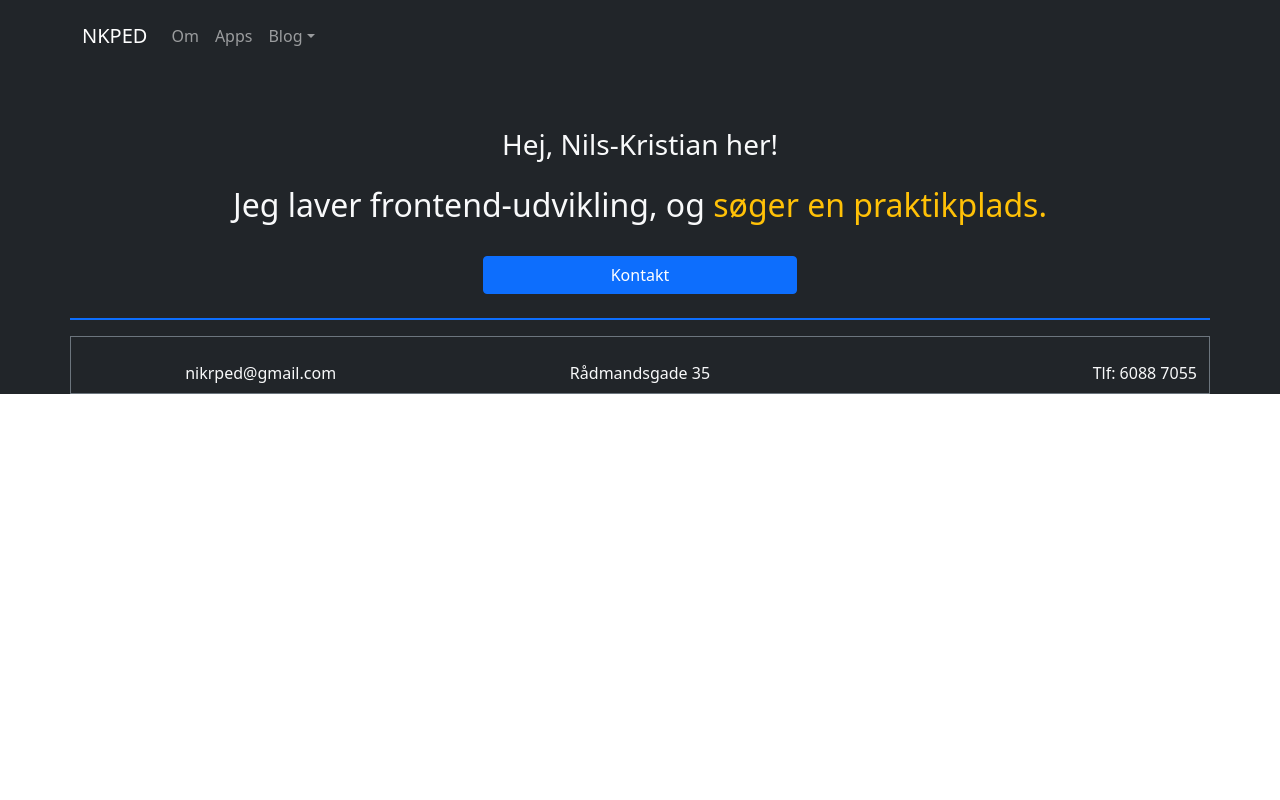
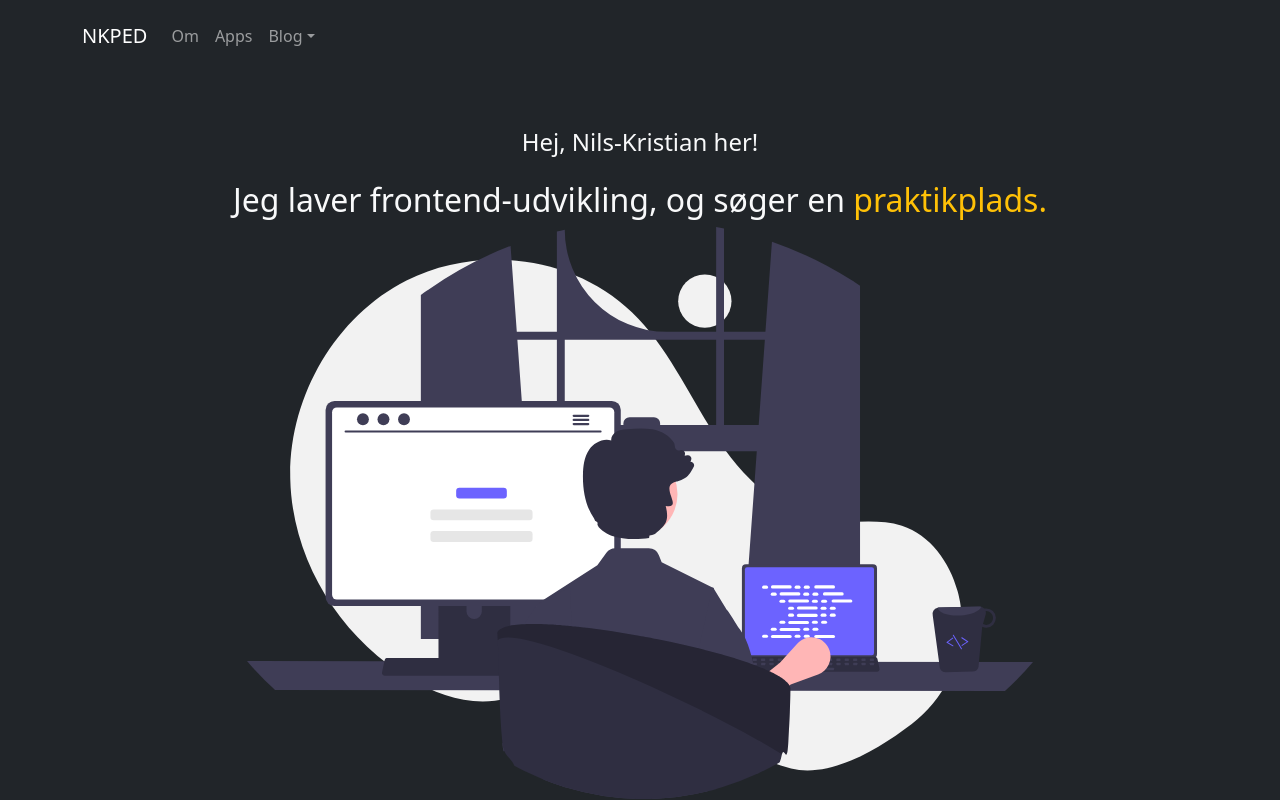
Before and after one commit to nkped/nkped.github.io, a React (Create React App) app: page / in a window 1280 px wide. Shown: the top 800 px of the page. Built offline with nearby package versions, Linux system fonts and the light colour scheme.

Commit message:
Tilføj svg til Home, plus oprettet img dir

```diff
--- a/src/routes/home.jsx
+++ b/src/routes/home.jsx
@@ -1,17 +1,20 @@
-import { Container, Row, Col, Button } from "react-bootstrap";
+import { Container, Row, Col, Button, Image } from "react-bootstrap";
 import { Footer } from "../components/footer";
+//import homePagePic from "../img/homePagePic.png";
+import HomePageImage from "./HomePageImage.svg";
 
 export default function Home() {
   return (
     <Container fluid className="bg-dark text-light">
       <Container className="pt-3">
-        <h3>Hej, Nils-Kristian her!</h3>
+        <h4>Hej, Nils-Kristian her!</h4>
       </Container>
       <Container className="px-5 pt-3">
         <h2>
-          Jeg laver frontend-udvikling, og{" "}
-          <span className="text-warning ">søger en praktikplads.</span>
+          Jeg laver frontend-udvikling, og søger en{" "}
+          <span className="text-warning ">praktikplads.</span>
         </h2>
+        <img src={HomePageImage} />
       </Container>
       <Button variant="primary" className="w-25 mx-auto my-4">
         Kontakt
```
Also changed, not shown: src/img/homePagePic.png (added), src/routes/HomePageImage.svg (added).
